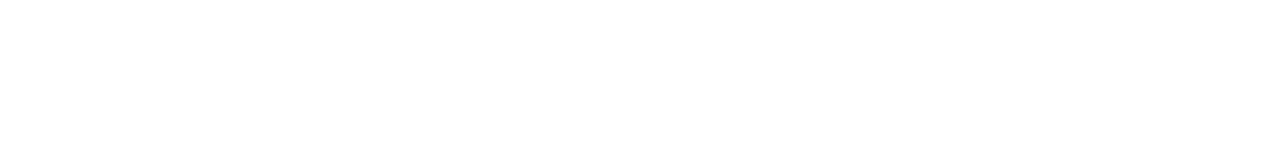
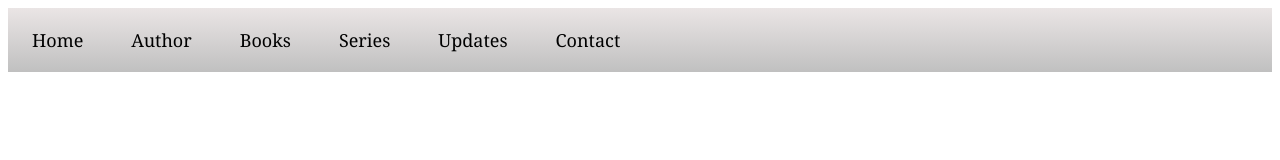
Before and after one commit to ClarryWrites/ClarrySite.github.io, a plain HTML site: page index.html in a window 1280 px wide. Drawn offline with Linux system fonts and the light colour scheme.

Commit message:
Nav bar work

```diff
--- a/index.html
+++ b/index.html
@@ -1,9 +1,19 @@
 <!DOCTYPE html>
 <html>
 <head>
+<link rel="stylesheet"
+type="text/css" href="style.css">
 <title>ClarryWrites</title>
 </head>
 <body>
+    <div class="topnav">
+        <a href="__">Home</a>
+        <a href="__">Author</a>
+        <a href="__">Books</a>
+        <a href="__">Series</a>
+        <a href="__">Updates</a>
+        <a href="__">Contact</a>
+      </div>
 <!-- Your content goes here -->
 </body>
 </html>
--- /dev/null
+++ b/style.css
@@ -0,0 +1,21 @@
+/* NAV BAR */
+.topnav {
+    font-family: Georgia, 'Times New Roman', Times, serif;
+    background: linear-gradient(to bottom, #eae5e5 0%,#C0C0C0  100%);
+    overflow: hidden;
+  }
+
+  .topnav a {
+    float: left;
+    color: black;
+    text-align: center;
+    padding: 20px 24px;
+    text-decoration: none;
+    font-size: 18px;
+    transition: 2s;
+  }
+
+  .topnav a:hover {
+    transition: 2s;
+    background: linear-gradient(to bottom, #fdda15 0%,#FFD700  100%);
+    color: rgb(0, 0, 0); }
```
